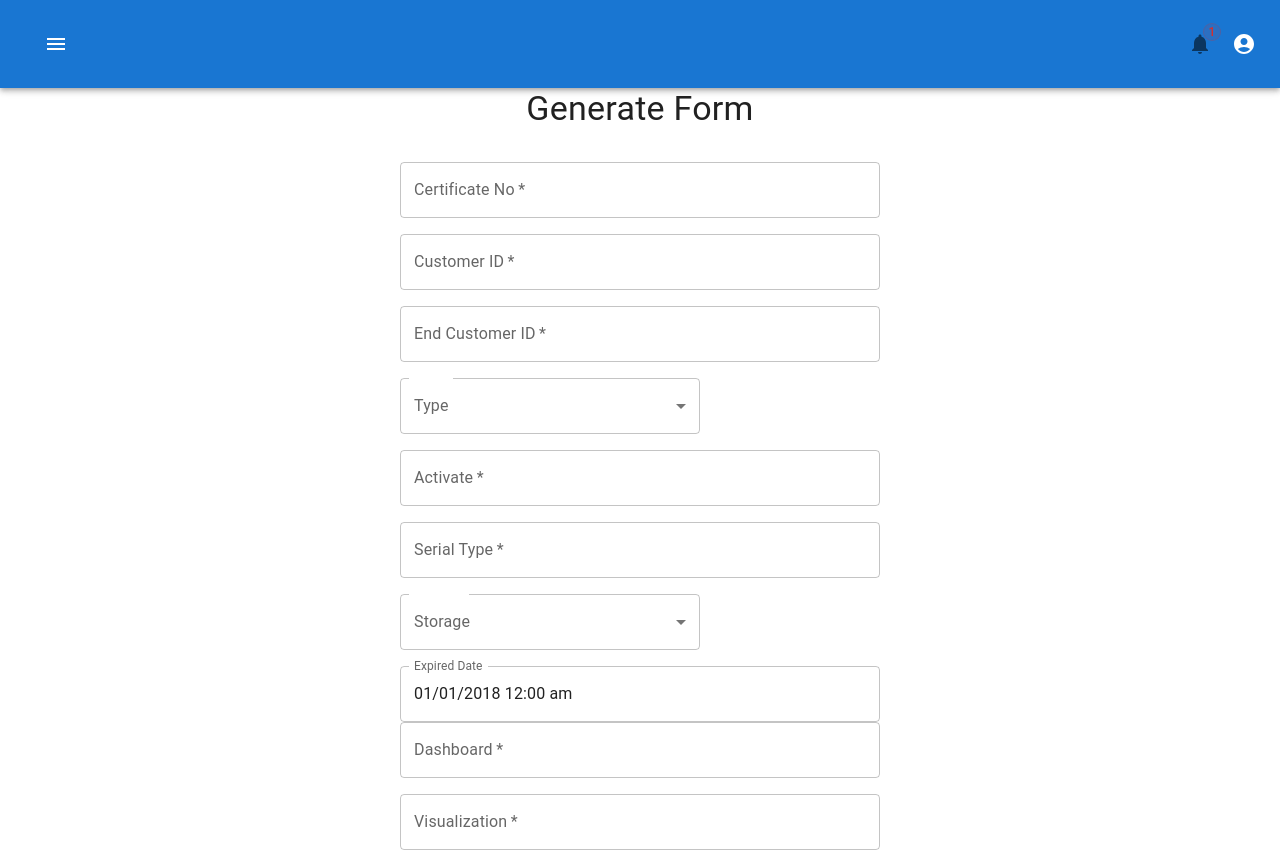
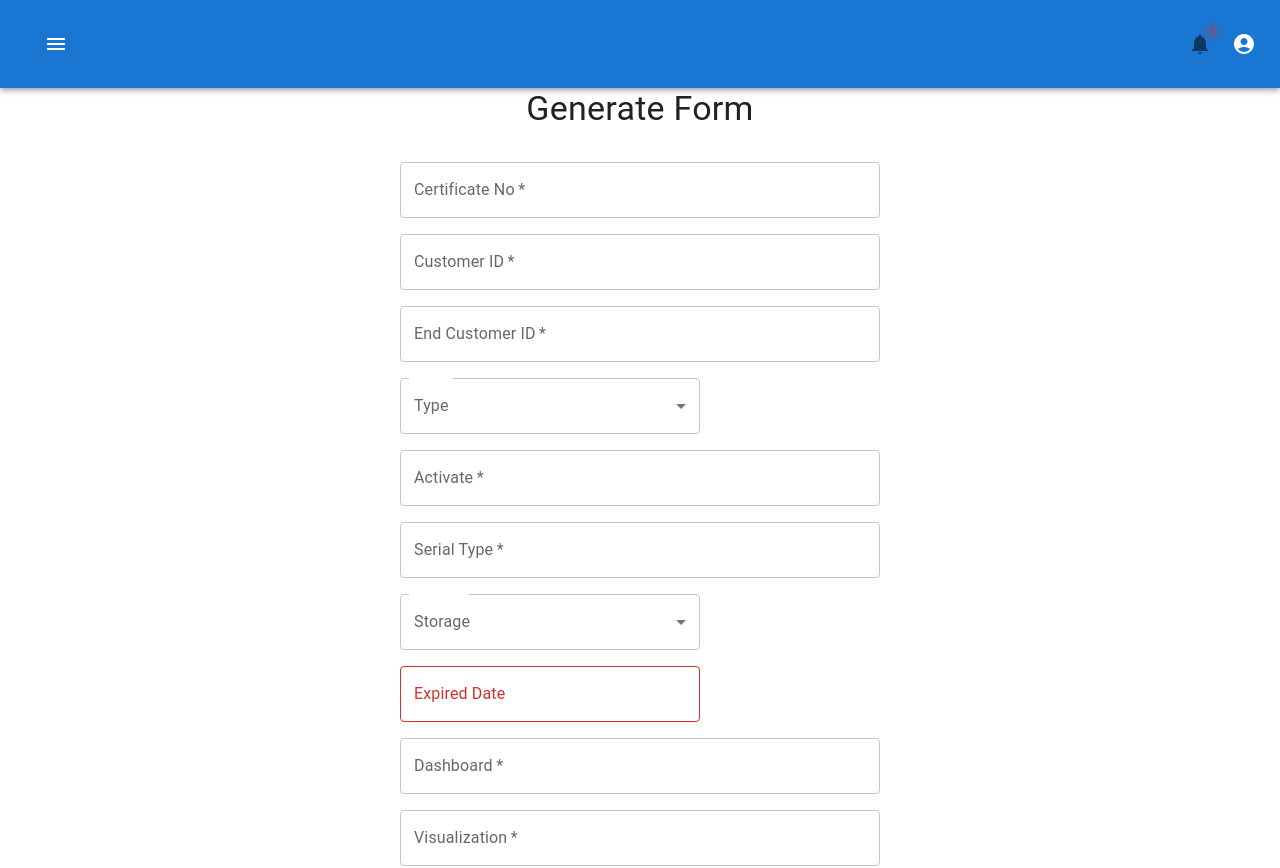
Before and after one commit to DonRadonZ/Softnix-License-Generator, a React (Create React App) app: page /Licensegenerator in a window 1280 px wide. Shown: the top 868 px of the page. Built offline with nearby package versions, Linux system fonts and the light colour scheme.

Commit message:
Change DateTime Picker

```diff
--- a/src/content/license_generator/Spare.tsx
+++ b/src/content/license_generator/Spare.tsx
@@ -178,7 +178,7 @@ const GeneratePage = () => {
   };
 
   const [timevalue, setTimevalue] = React.useState<Date | null>(
-    new Date('2018-01-01T00:00:00.00Z'),
+    new Date(''),
   );
   const ExpirehandleChange = (newValue: Date | null) => {
     setTimevalue(newValue);
@@ -374,21 +374,22 @@ const GeneratePage = () => {
         </FormControl>
 
 
-
+        <FormControl sx={{ mb: 2, width: 300 }}>
         <LocalizationProvider dateAdapter={AdapterDateFns}>
       <Stack component="form" noValidate spacing={3}>
         <DateTimePicker
+          {...register("expired")}
           value = {timevalue}
           label="Expired Date"
           onChange={ExpirehandleChange}
           renderInput={(params) => <TextField {...params} />}
           // error={!!errors['expired']}
           //        helperText={errors['expired'] ? errors['expired'].message : ''}
-          // {...register("expired")}
+
         />
           </Stack>
           </LocalizationProvider>
-
+          </FormControl>
 
               <TextField
                 required
```
